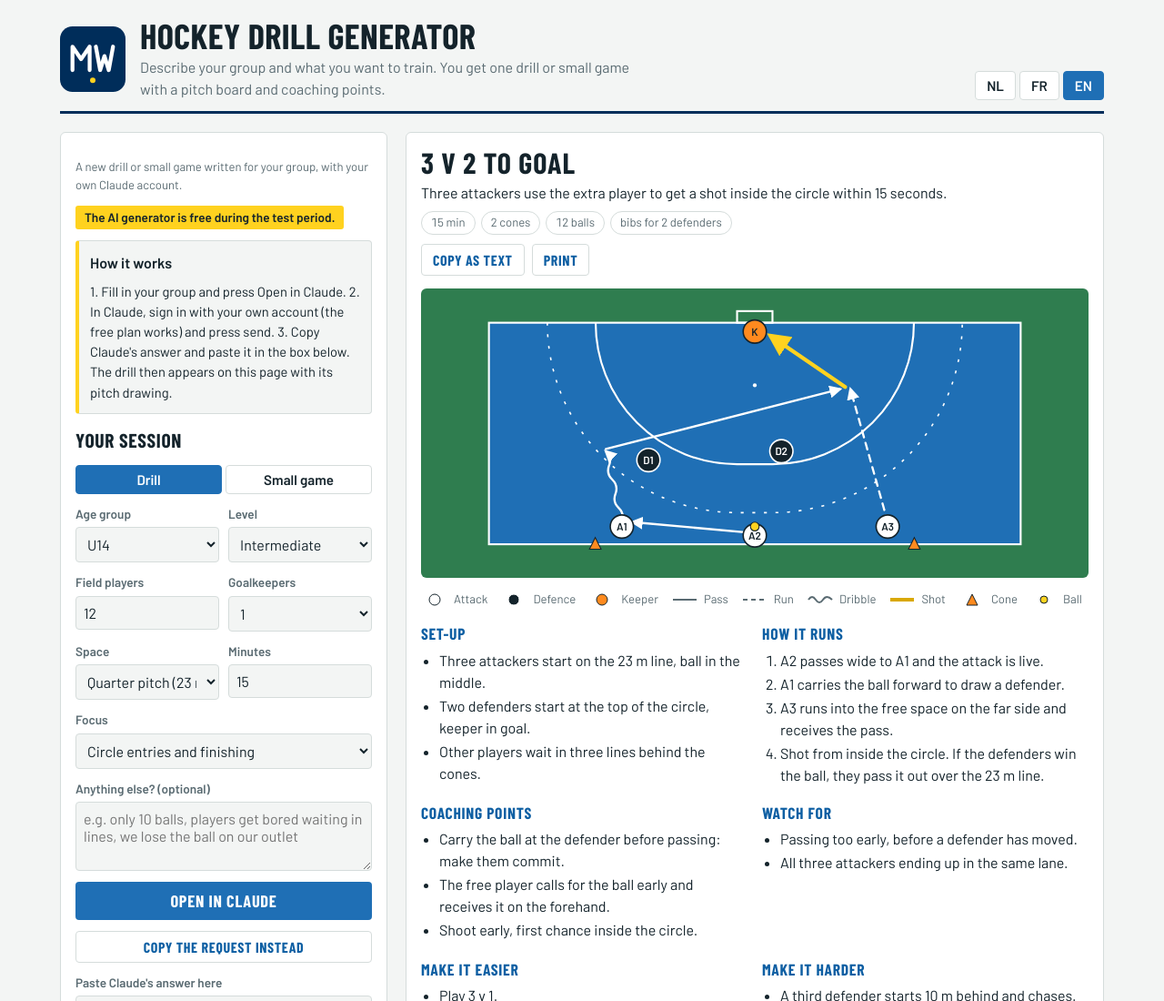
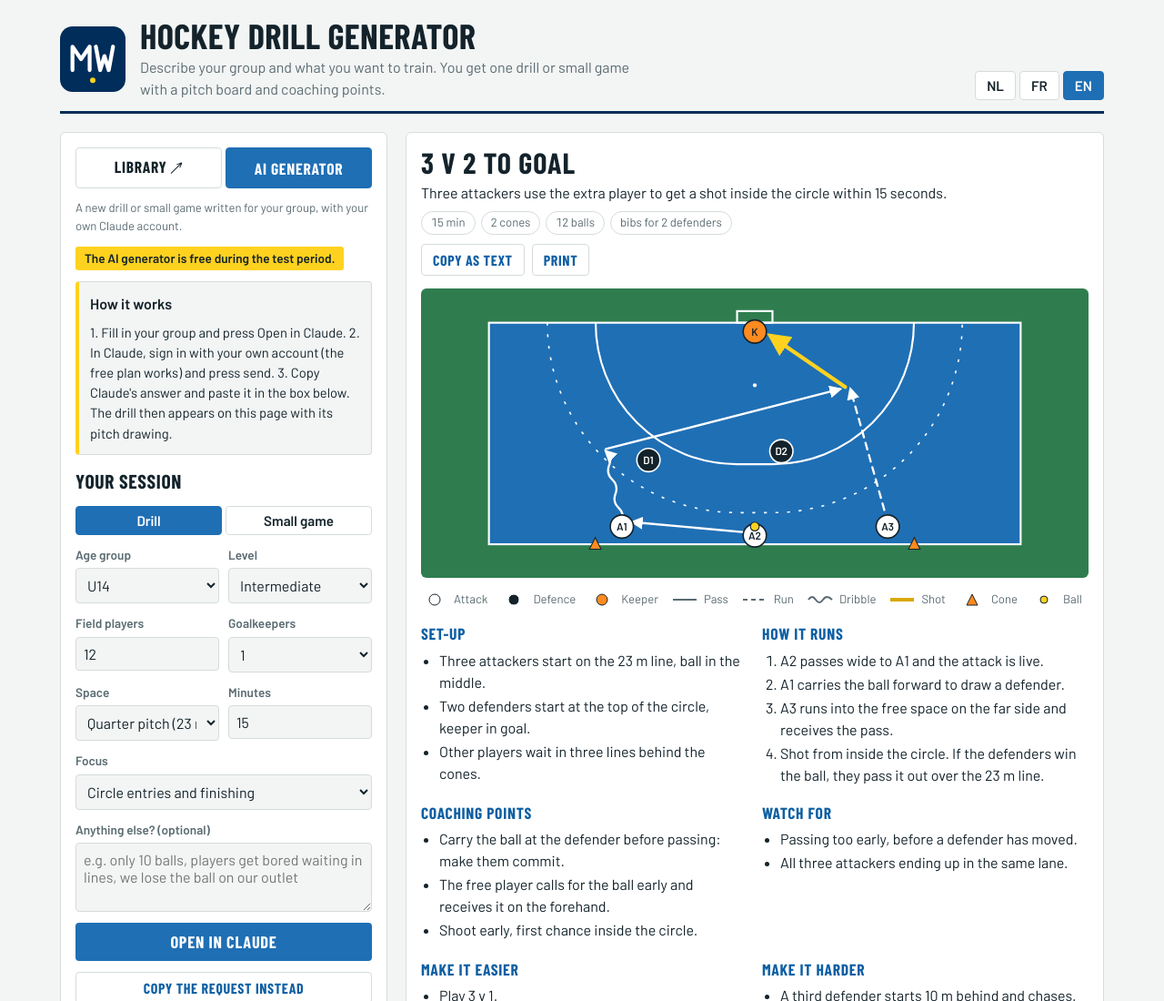
Before and after one commit to Maroucool/hockey-drills, a plain HTML site: page generator.html in a window 1280 px wide. Shown: the top 1100 px of the page at 91% size. Drawn offline with nearby package versions, Linux system fonts and the light colour scheme.

Commit message:
Add files via upload

```diff
--- a/generator.html
+++ b/generator.html
@@ -92,7 +92,7 @@ textarea{min-height:76px;resize:vertical}
 .connect p{margin:0;font-size:.92rem}.connect .btn{text-decoration:none;text-align:center}.connect a:not(.btn){font-size:.85rem;color:var(--accent)}
 @media (max-width:480px){.crest{height:52px;width:52px}h1{font-size:1.8rem}}
 .trial{margin:0;align-self:flex-start;font-size:.85rem;font-weight:600;background:var(--ball);color:#14232b;border-radius:3px;padding:3px 10px}
-#views,#libPanel,#own-link{display:none!important}
+#libPanel,#own-link{display:none!important}
 </style>
 </head>
 <body>
@@ -424,7 +424,7 @@ function applyLang(first){
   if(first){$("age").selectedIndex=3;$("level").selectedIndex=1;$("space").selectedIndex=0;$("focus").selectedIndex=7}
   document.querySelectorAll(".langs button").forEach(function(b){b.setAttribute("aria-pressed",String(b.dataset.lang===lang))});
 
-  $("v-lib").textContent=t.tab_lib;$("v-ai").textContent=t.tab_ai;$("t-libintro").textContent=t.lib_intro;$("t-aiintro").textContent=t.ai_intro;$("q").placeholder=t.search;$("q").setAttribute("aria-label",t.search);
+  $("v-lib").textContent=t.tab_lib+" \u2197";$("v-ai").textContent=t.tab_ai;$("t-libintro").textContent=t.lib_intro;$("t-aiintro").textContent=t.ai_intro;$("q").placeholder=t.search;$("q").setAttribute("aria-label",t.search);
   var lt={all:t.all,drill:t.drills,game:t.gamesl};document.querySelectorAll("#ltype button").forEach(function(b){b.textContent=lt[b.dataset.lt]});
   renderLib();render();renderSaved();
 }
@@ -485,5 +485,8 @@ applyLang(true);setBusy(false);
 })();
 })();
 </script>
+<script>
+document.getElementById("views").addEventListener("click",function(e){var t=e.target;if(t&&t.closest&&t.closest("#v-lib")){e.stopPropagation();e.preventDefault();var a=document.createElement("a");a.href="https://maroucool.github.io/hockey-drills/";a.target="_blank";a.rel="noopener";document.body.appendChild(a);a.click();a.remove()}},true);
+</script>
 </body>
 </html>
```
